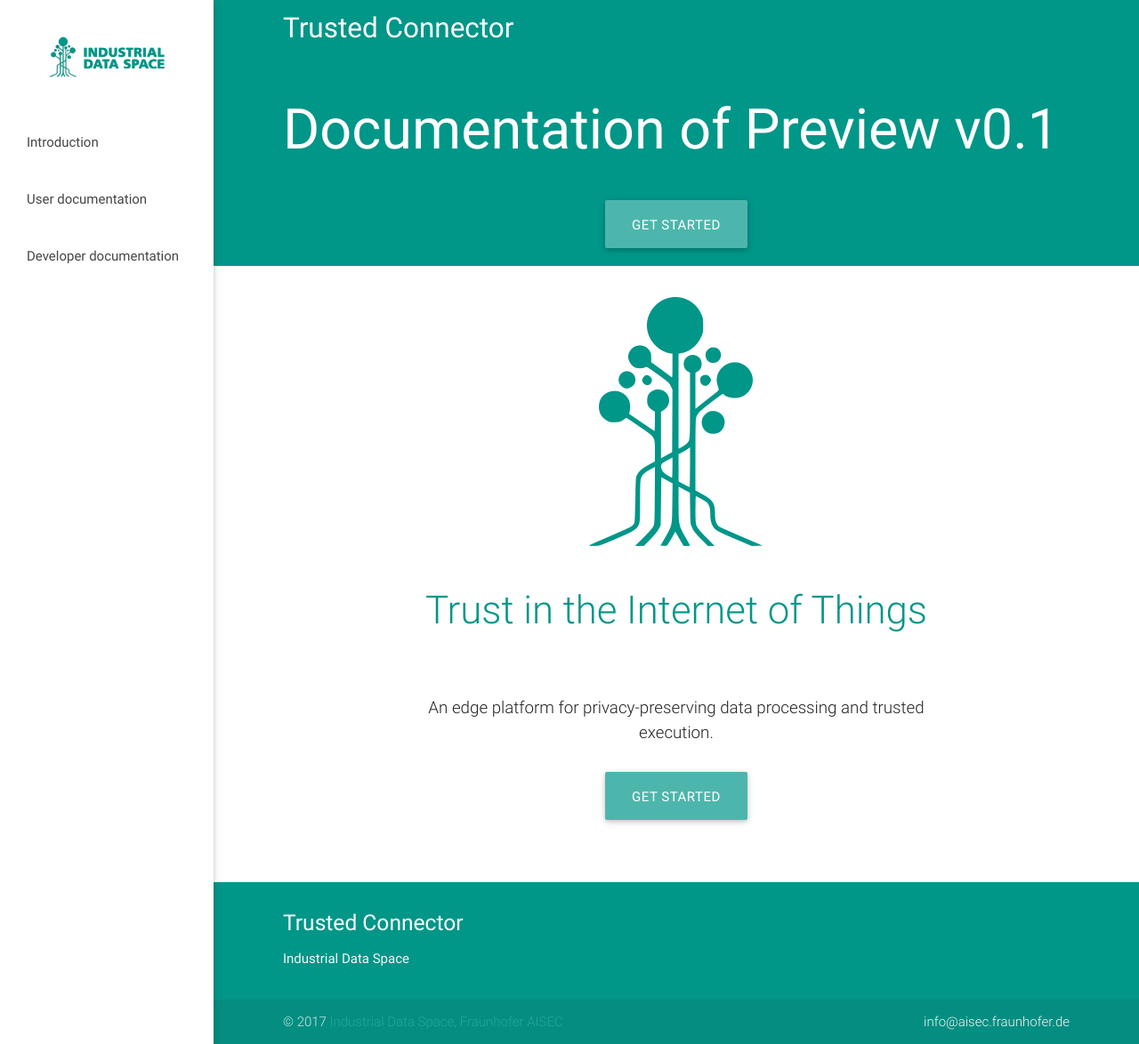
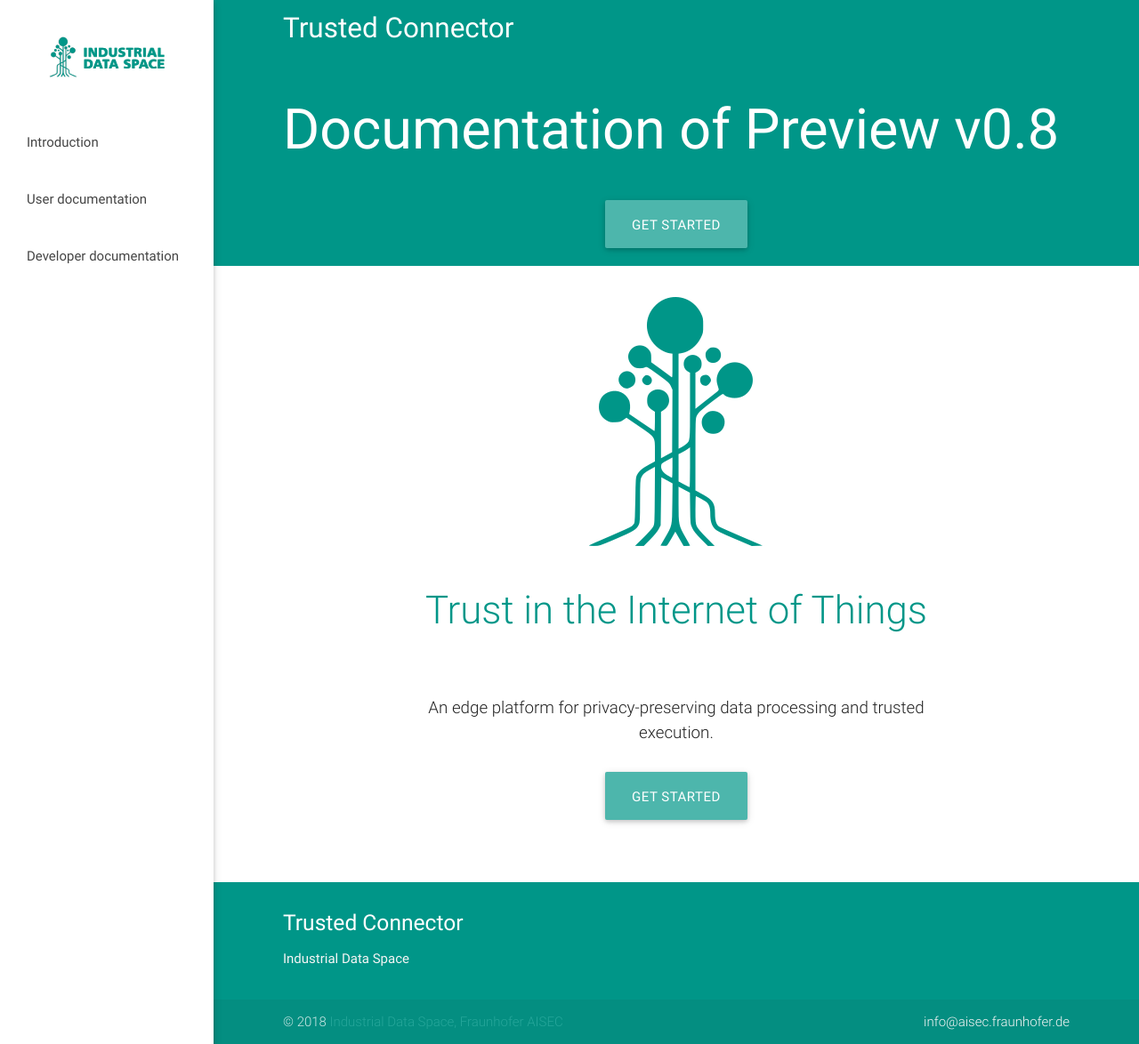
Before and after one commit to industrial-data-space/trusted-connector-documentation, a Jekyll site: the page built from docs/index.md, in a window 1280 px wide and 1174 px high. Shown: the whole window at 89% size. Built offline with Jekyll 4.4.1, drawn with Linux system fonts in a browser that asks for light colours.

Commit message:
2017 -> 2018 v0.1 -> v0.8

```diff
--- a/docs/_includes/footer.html
+++ b/docs/_includes/footer.html
@@ -11,7 +11,7 @@
   </div>
   <div class="footer-copyright">
     <div class="container">
-    © 2017 <a href="{{ site.owner.link }}">{{ site.owner.name }}</a>
+    © 2018 <a href="{{ site.owner.link }}">{{ site.owner.name }}</a>
     <a class="grey-text text-lighten-4 right" href="mailto:{{ site.owner.email }}">{{ site.owner.email }}</a>
     </div>
   </div>
--- a/docs/_layouts/home.html
+++ b/docs/_layouts/home.html
@@ -18,7 +18,7 @@ config:
           <div class="col valign hide-on-large-only">
             <a href="#" data-activates="nav-mobile" class="button-collapse top-nav full hide-on-large-only"><i class="mdi-navigation-menu"></i></a>
           </div>
-          <div class="col"><h1 class="header center-on-small-only">Documentation of Preview v0.1</h1></div>
+          <div class="col"><h1 class="header center-on-small-only">Documentation of Preview v0.8</h1></div>
         </div>
 
 
```
